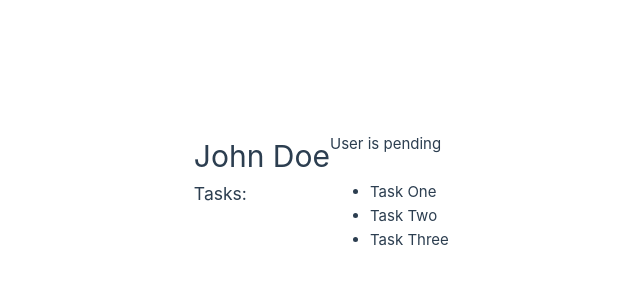
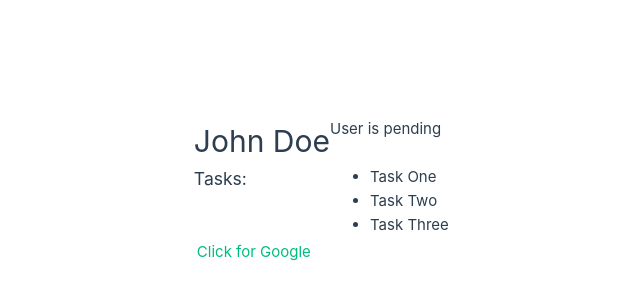
Before and after one commit to LinKai-Li/vue-jobs, a Vue app: page / in a window 1280 px wide. Shown: the part 208-508 px from the top of the page, without its empty margins (310-950 px from the left). Built offline with nearby package versions, Linux system fonts and the light colour scheme.

Commit message:
v-bind Directive

```diff
--- a/src/App.vue
+++ b/src/App.vue
@@ -5,6 +5,7 @@ export default {
       name: "John Doe",
       status: "pending",
       tasks: ["Task One", "Task Two", "Task Three"],
+      link: "https://google.com",
     };
   },
 };
@@ -20,4 +21,6 @@ export default {
   <ul>
     <li v-for="task in tasks" :key="task">{{ task }}</li>
   </ul>
+  <!-- <a v-bind:href="link">Click for Google</a> -->
+  <a :href="link">Click for Google</a>
 </template>
```
